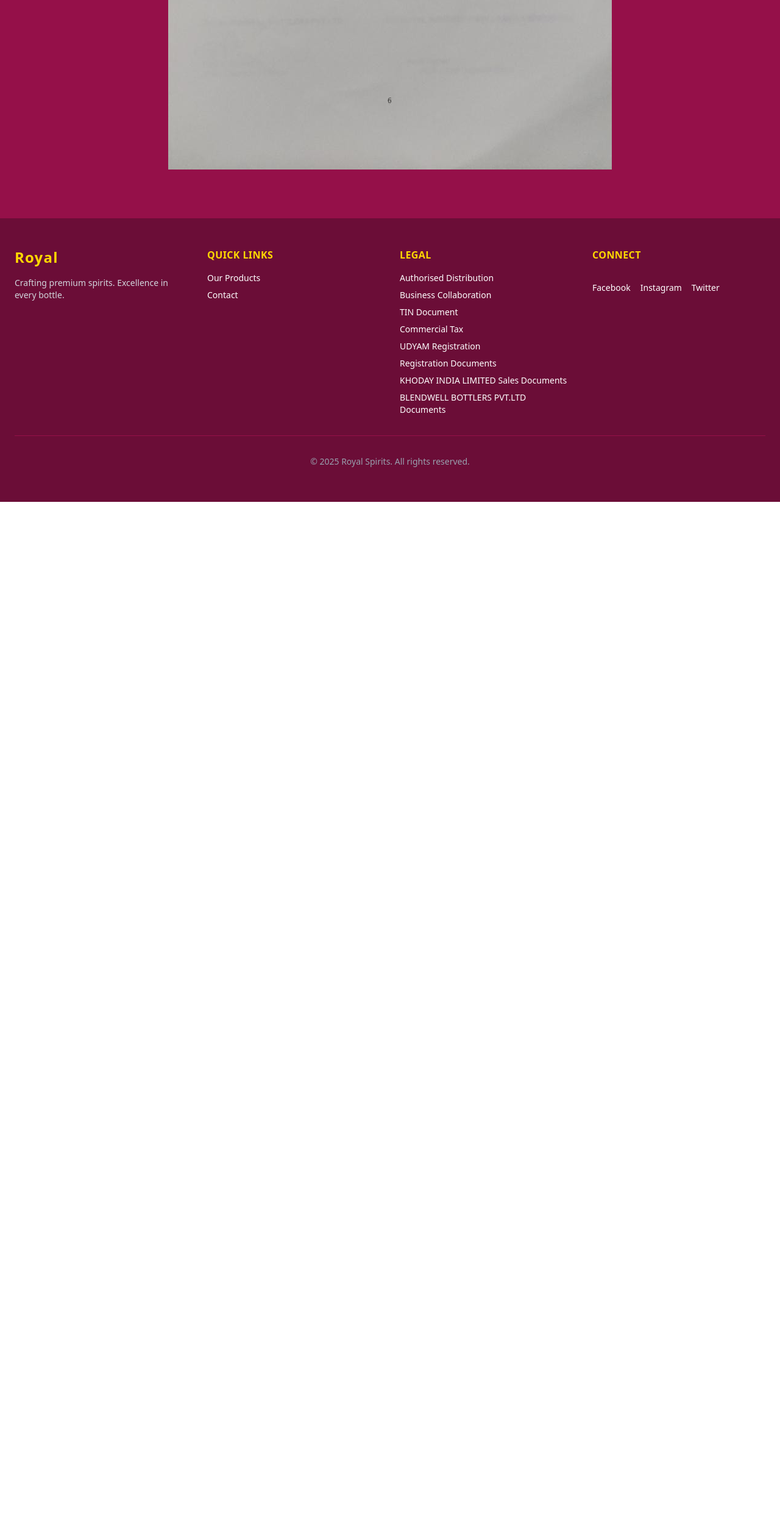
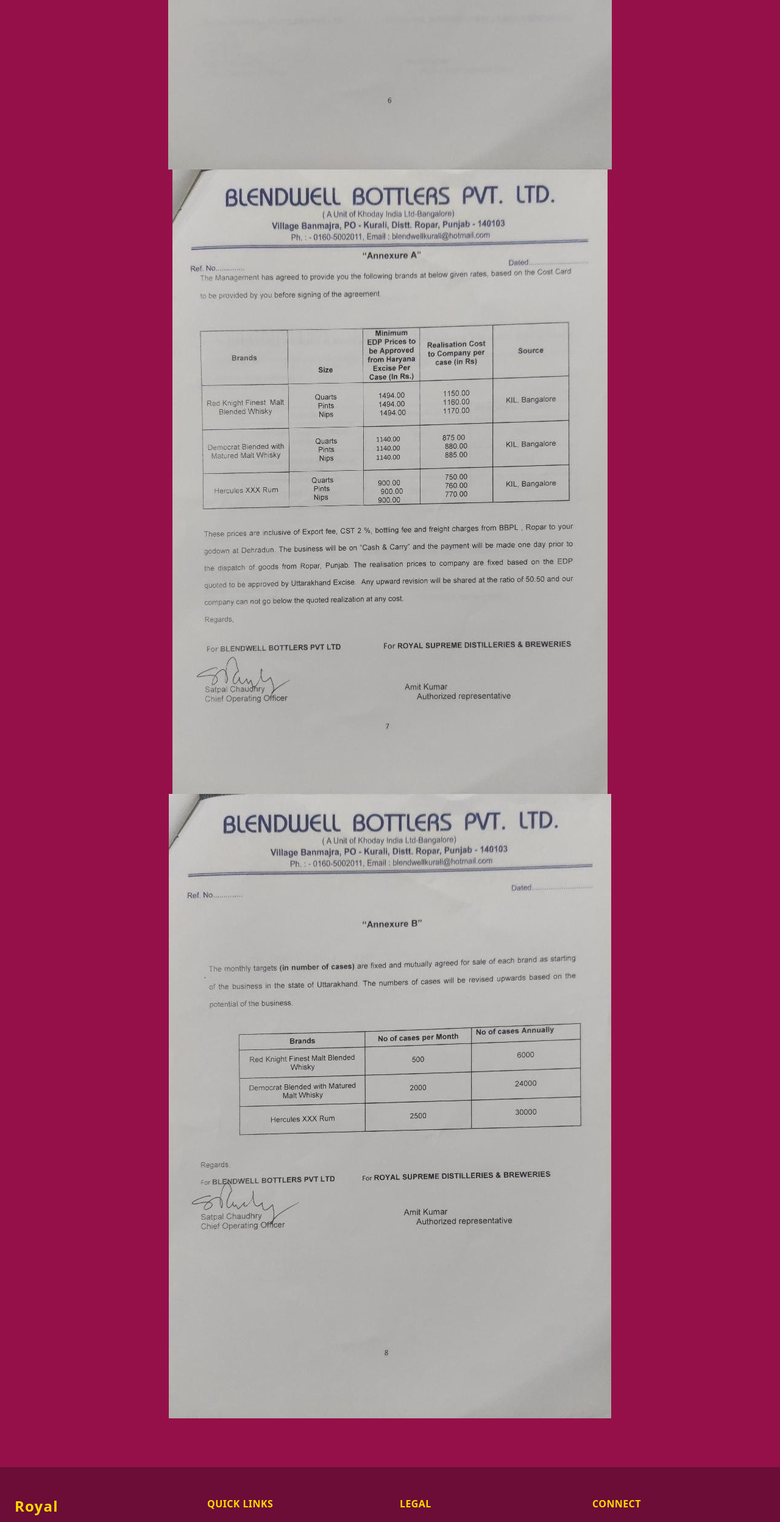
Before and after one commit to Aspir-web/royal-coming-soon, a React (Vite) app: page /blendwell in a window 1280 px wide. Shown: the part 6106-8602 px from the top of the page at 61% size. Before the commit the page ends 6929 px from the top, so only its background shows below. Built offline with nearby package versions, Linux system fonts and the light colour scheme.

Commit message:
remaing pages added blendweel

```diff
--- a/src/pages/licenses/Blendwell.jsx
+++ b/src/pages/licenses/Blendwell.jsx
@@ -6,6 +6,8 @@
 import img4 from '../../assets/licenses/blendwell/bw4.jpg'
 import img5 from '../../assets/licenses/blendwell/bw5.jpg'
 import img6 from '../../assets/licenses/blendwell/bw6.jpg'
+import img7 from '../../assets/licenses/blendwell/bw7.jpg'
+import img8 from '../../assets/licenses/blendwell/bw8.jpg'
 
 const Blendwell = () => {
   return (
@@ -39,6 +41,8 @@
         <img src={img4} className='m-auto px-5' />
         <img src={img5} className='m-auto px-5' />
         <img src={img6} className='m-auto px-5' />
+        <img src={img7} className='m-auto px-5' />
+        <img src={img8} className='m-auto px-5' />
       </div>
     </>
   )
```
Also changed, not shown: src/assets/licenses/blendwell/bw7.jpg (added), src/assets/licenses/blendwell/bw8.jpg (added).
